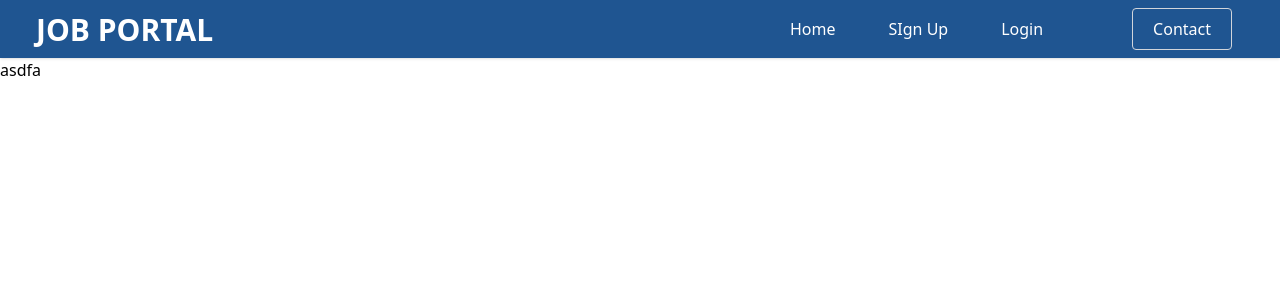
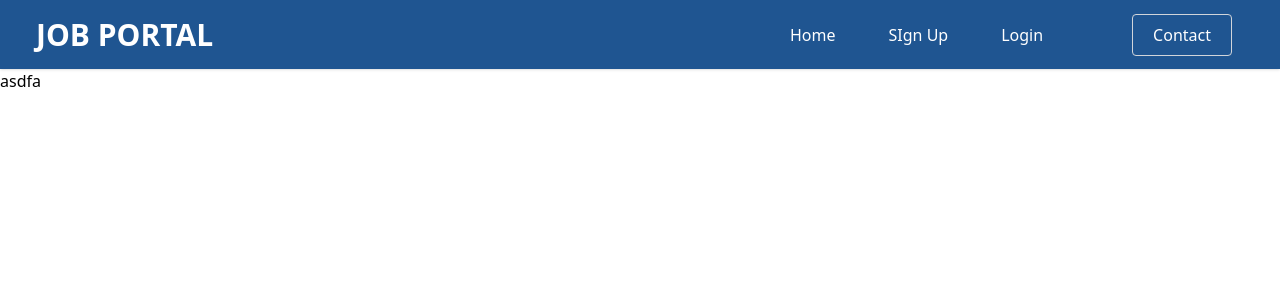
Before and after one commit to sarwar-asik/Job-portal-RTK, a React (Create React App) app: page / in a window 1280 px wide. Shown: the top 300 px of the page. Built offline with nearby package versions, Linux system fonts and the light colour scheme.

Commit message:
navbar uptd

```diff
--- a/src/shared/Navbar.js
+++ b/src/shared/Navbar.js
@@ -37,7 +37,7 @@ const Navbar = () => {
           <div className="mx-auto container px-6 py-2 xl:py-0">
             <div className="flex items-center justify-between w-full">
               {/* lg ---start */}
-              <div className="">
+              <div className="py-3">
                 <Link to="/" className="">
                   <h2 className="hidden sm:block text-3xl font-bold leading-normal pl-3">
                     JOB PORTAL
@@ -76,7 +76,7 @@ const Navbar = () => {
             </Link>
 
             {/* sm-----menubar */}
-            <div className="flex items-center  p-2 ">
+            <div className="flex items-center   ">
               <div
                 id="menu"
                 className="text-gray-500 bg-primary"
```
